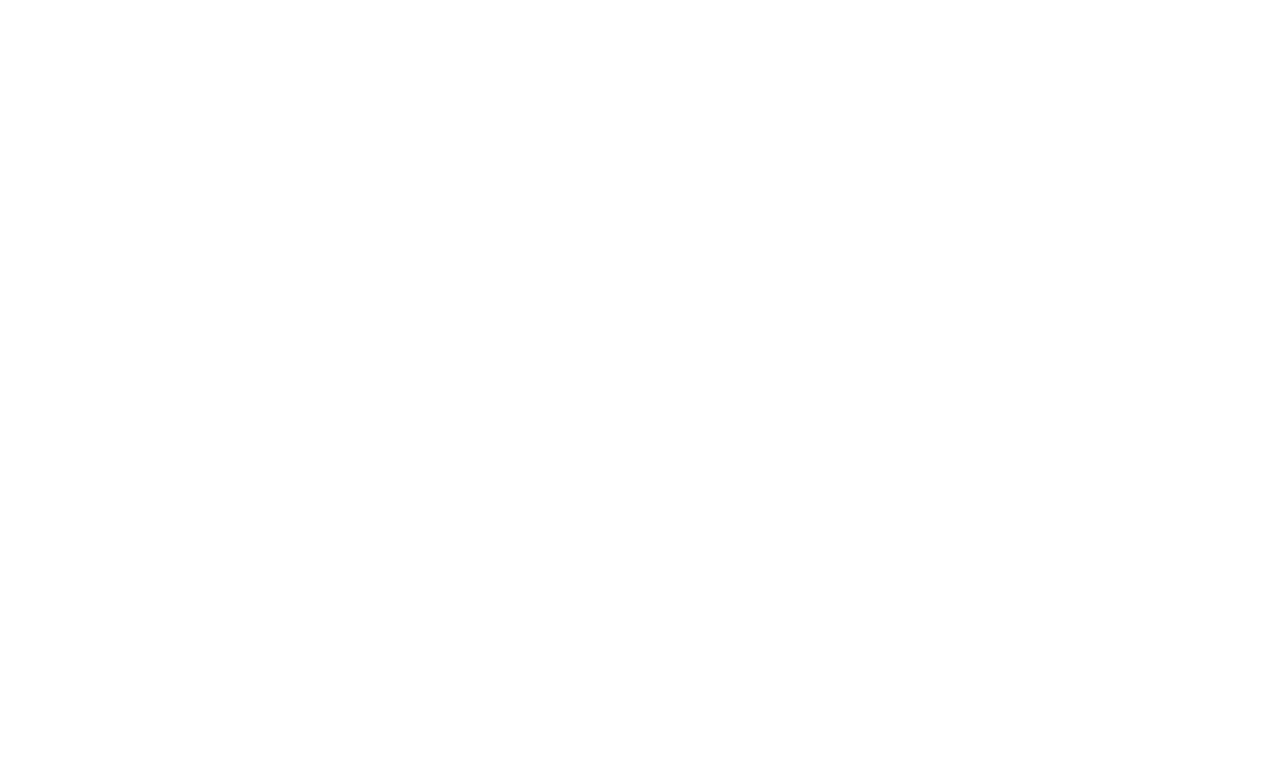
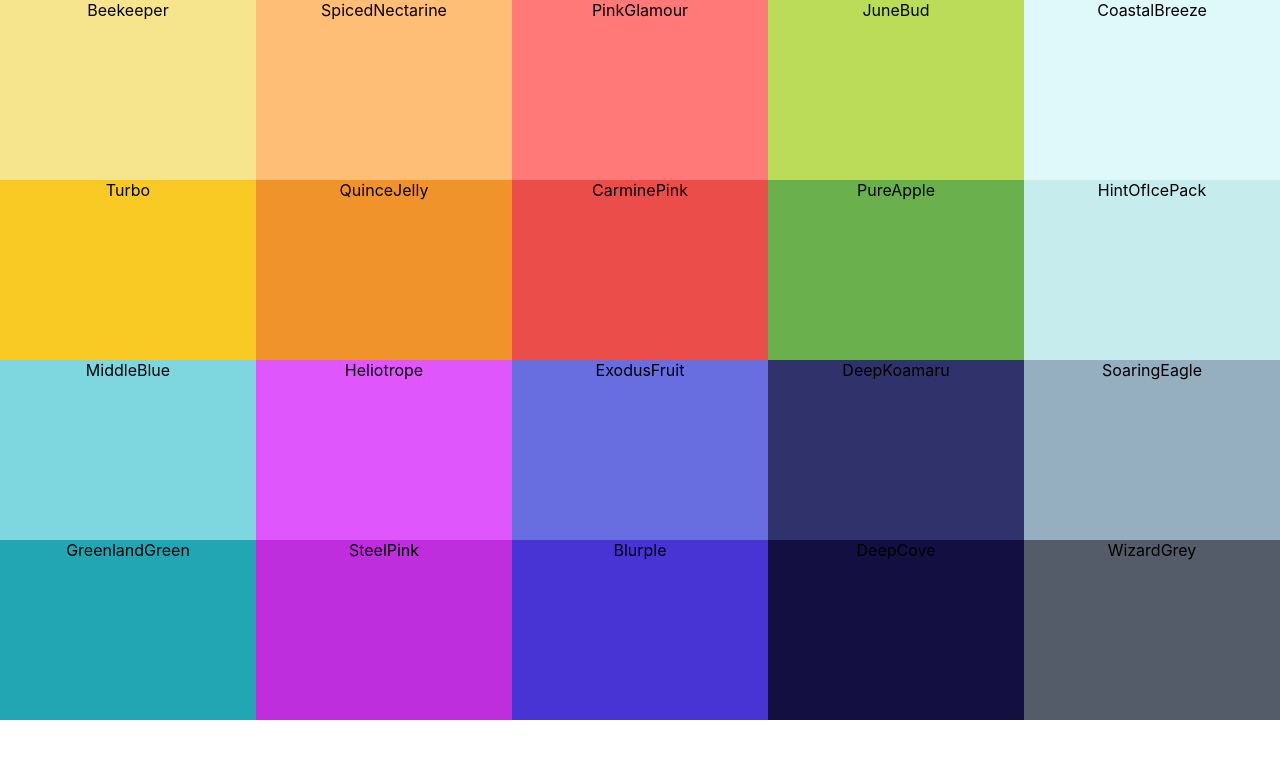
Before and after one commit to henrymoland/Colorful, a React (Create React App) app: page / in a window 1280 px wide. Shown: the top 758 px of the page. Built offline with nearby package versions, Linux system fonts and the light colour scheme.

Commit message:
Created copy button. Need to style

```diff
--- a/src/App.js
+++ b/src/App.js
@@ -7,7 +7,7 @@
 function App() {
   return (
     <div className="App">
-      <Palette palette {...seedColors[2]}/>
+      <Palette palette {...seedColors[4]}/>
     </div>
   );
 }
--- /dev/null
+++ b/src/ColorBox.css
@@ -0,0 +1,8 @@
+.ColorBox {
+    width: 20%;
+    height: 25%;
+    margin: 0 auto;
+    display: inline-block;
+    position: relative;
+    cursor: pointer;
+}
--- /dev/null
+++ b/src/ColorBox.js
@@ -0,0 +1,15 @@
+import React, { Component } from 'react';
+import './ColorBox.css';
+
+class ColorBox extends Component {
+
+    render() {
+        return (
+            <div style={{ background: this.props.background }} className='ColorBox'>
+                <span>{this.props.name}</span>
+            </div>
+        )
+    }
+}
+
+export default ColorBox;
--- /dev/null
+++ b/src/Palette.css
@@ -0,0 +1,7 @@
+.palette {
+    height: 100vh;
+}
+
+.palette-colors {
+    height: 90%;
+}
--- a/src/Palette.js
+++ b/src/Palette.js
@@ -1,14 +1,20 @@
 import React, { Component } from 'react';
+import ColorBox from './ColorBox';
+import './Palette.css';
 
 class Palette extends Component {
 
     render() {
+        const ColorBoxes = this.props.colors.map(color => (
+            <ColorBox background= {color.color}  name={color.name}/>
+        ))
+
         return (
             <div className='palette'>
             {/* Navbar */}
 
                 <div className='palette-colors'>
-                {/* Color boxes */}
+                {ColorBoxes}
 
                 </div>
                 {/* Footer */}
```
